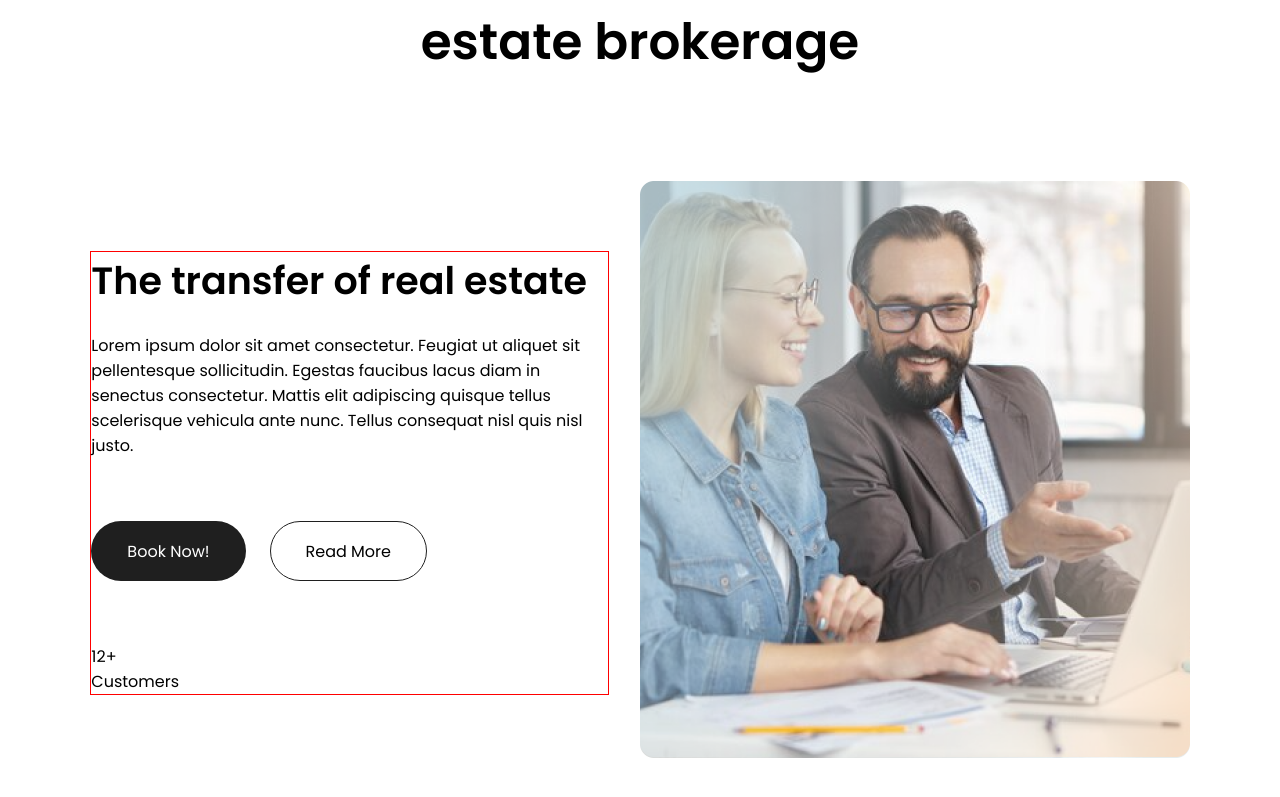
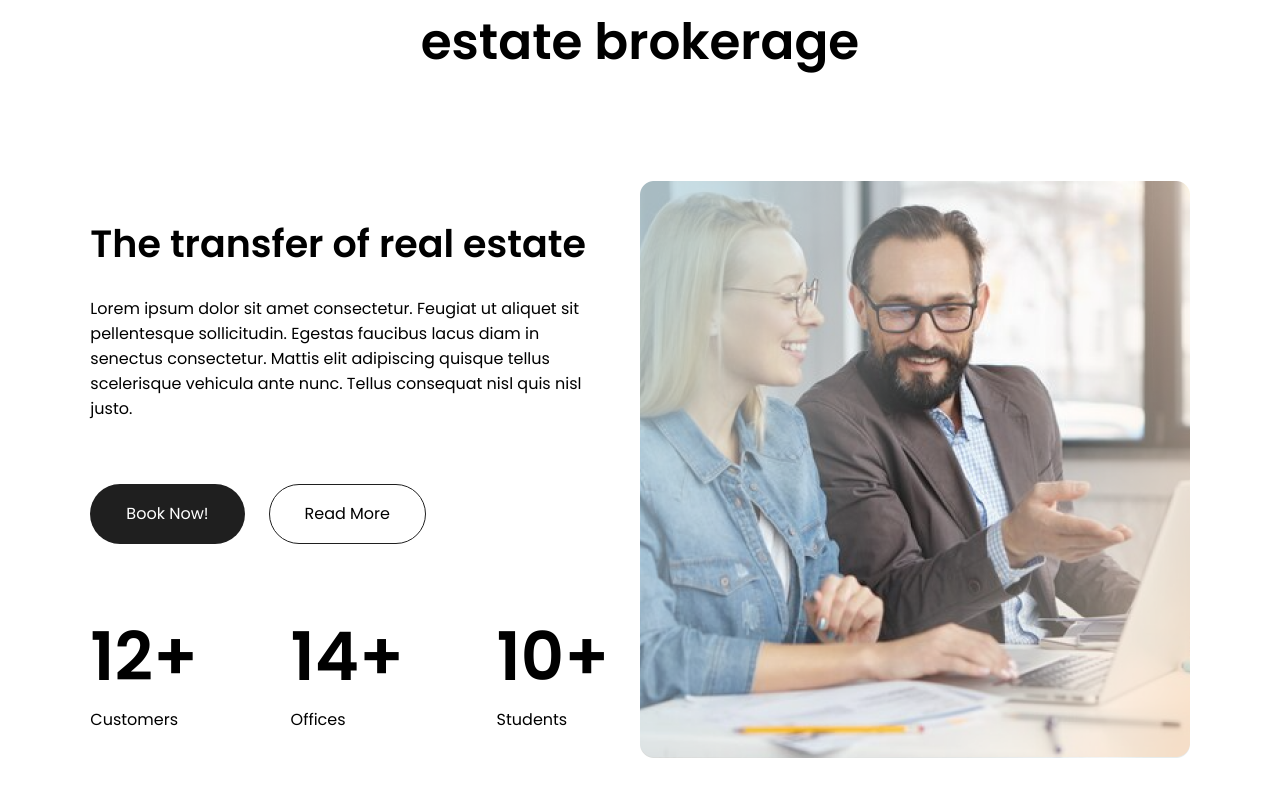
Before and after one commit to Brun0Silveir4/Landing-Page---Real-State, a React (Vite) app: page / in a window 1280 px wide. Shown: the part 2128-2925 px from the top of the page. Built offline with nearby package versions, Linux system fonts and the light colour scheme.

Commit message:
update: finishing statistics section

```diff
--- a/src/App.jsx
+++ b/src/App.jsx
@@ -10,9 +10,10 @@ import { Rating } from "@mui/material";
 import project1 from "../public/images/project1.svg";
 import project2 from "../public/images/project2.svg";
 import project3 from "../public/images/project3.svg";
-import statisticImage from "../public/images/statistic.svg"
+import statisticImage from "../public/images/statistic.svg";
 import RecentProjects from "./components/recent-projects/RecentProjects";
 import Button from "./components/button/Button";
+import MiniCard from "./components/StatisticMiniCard/MiniCard";
 
 function App() {
   return (
@@ -25,8 +26,7 @@ function App() {
             <div className="small-title">
               <p>Three steps. Three minutes.</p>
             </div>
-            <div className="btn-teste">
-            </div>
+            <div className="btn-teste"></div>
             <div className="big-title">
               <p>Everything should be this easy</p>
             </div>
@@ -133,10 +133,9 @@ function App() {
                   <Button text={"Read More"} />
                 </div>
                 <div className="statistics-group-items">
-                <div className="group-item">
-                  <p>12+</p>
-                  <p>Customers</p>
-                </div>
+                <MiniCard title={"12"} subtitle={"Customers"}/>
+                <MiniCard title={"14"} subtitle={"Offices"}/>
+                <MiniCard title={"10"} subtitle={"Students"}/>
                 </div>
               </div>
               <div className="statistics-image">
--- a/src/App.scss
+++ b/src/App.scss
@@ -110,7 +110,6 @@
 
         .statistics-infos{
           width: 519px;
-          border: 1px solid red;
           display: flex;
           flex-direction: column;
           gap: 63px;
@@ -133,6 +132,21 @@
             gap: 24px;
             height: 60px;
           }
+
+          .statistics-group-items{
+            display: flex;
+            justify-content: space-between;
+          }
+        }
+        .statistics-image{
+          width: 550px;
+          height: 100%;
+
+          img{
+            height: 100%;
+            width: 100%;
+            object-fit: fill;
+          }
         }
       }
     }
--- /dev/null
+++ b/src/components/StatisticMiniCard/MiniCard.jsx
@@ -0,0 +1,10 @@
+import "./MiniCard.scss";
+
+export default function MiniCard({title, subtitle}) {
+  return (
+    <div className="group-item">
+      <p>{title}+</p>
+      <p>{subtitle}</p>
+    </div>
+  );
+}
--- /dev/null
+++ b/src/components/StatisticMiniCard/MiniCard.scss
@@ -0,0 +1,4 @@
+.group-item p:first-child {
+  font-size: 67px;
+  font-weight: 600;
+}
```
